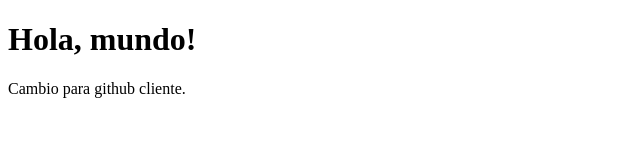
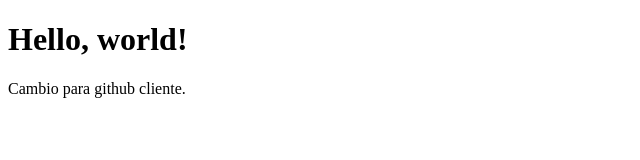
Before and after one commit to CR-Alejandro2905/SC_302_Documentacion_Software_VN_GRP5, a plain HTML site: page index.html in a window 1280 px wide. Shown: the whole page, without its empty margins (0-640 px from the left). Drawn offline with Linux system fonts and the light colour scheme.

Commit message:
Actualización de index.html
Se cambia el Hola, mundo! a Hello, world!

```diff
--- a/index.html
+++ b/index.html
@@ -6,7 +6,7 @@
     <title>Título de tu página</title>
 </head>
 <body>
-    <h1>Hola, mundo!</h1>
+    <h1>Hello, world!</h1>
     <p>Cambio para github cliente.</p>
 </body>
 </html>
```
